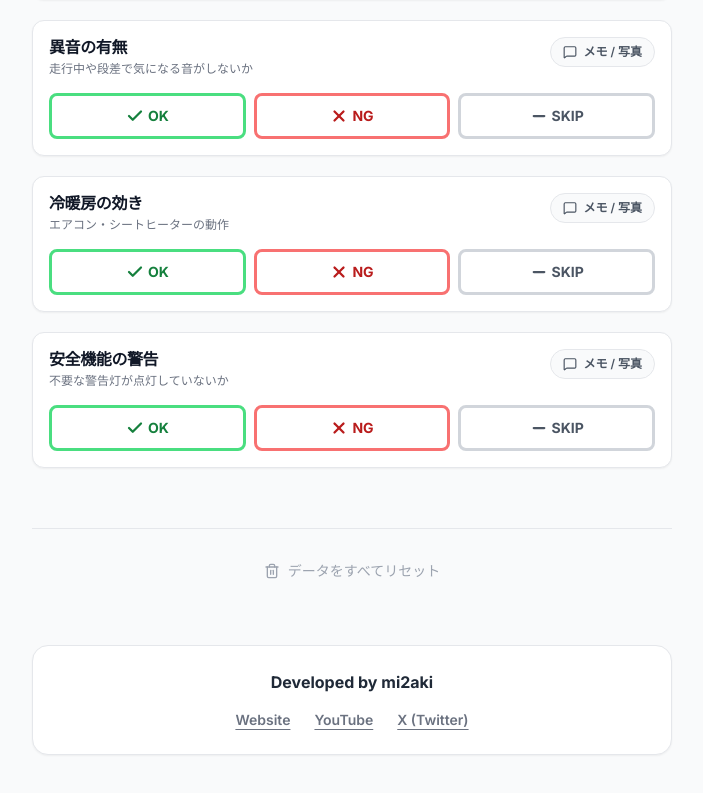
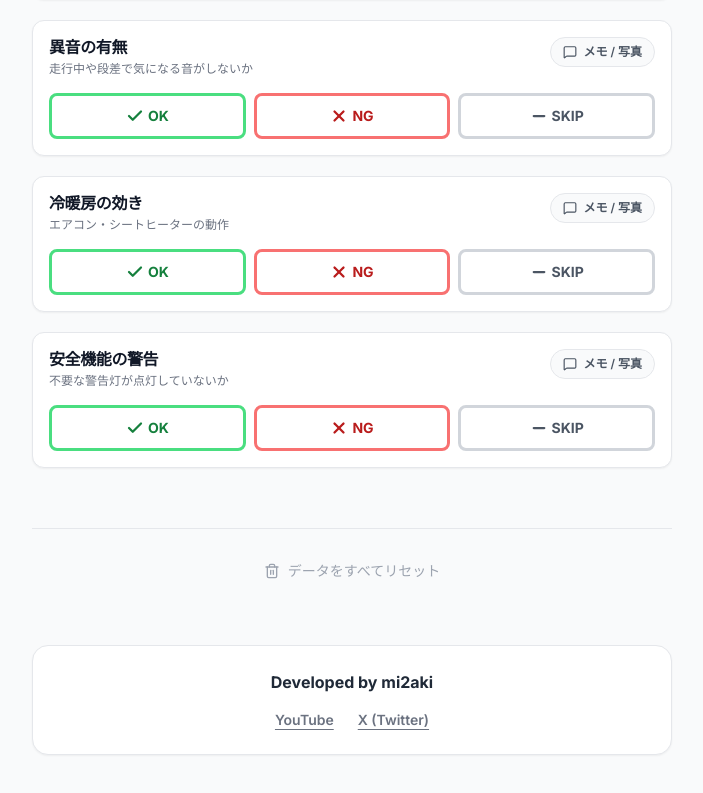
Before and after one commit to mi2aki-tes/tesla-checklist, a Next.js app: page / in a window 1280 px wide. Shown: the part 4984-5777 px from the top of the page, without its empty margins (288-991 px from the left). Built offline with nearby package versions, Linux system fonts and the light colour scheme.

Commit message:
Update footer links

```diff
--- a/src/app/page.tsx
+++ b/src/app/page.tsx
@@ -261,13 +261,10 @@ export default function Home() {
         <div className="inline-flex flex-col items-center justify-center p-6 bg-white border border-gray-200 rounded-2xl shadow-sm w-full">
           <p className="text-gray-800 font-bold mb-4">Developed by mi2aki</p>
           <div className="flex justify-center items-center gap-6">
-            <a href="https://mi2aki.com" target="_blank" rel="noopener noreferrer" className="text-sm font-semibold text-gray-500 hover:text-blue-600 transition-colors underline underline-offset-4">
-              Website
-            </a>
-            <a href="https://youtube.com/" target="_blank" rel="noopener noreferrer" className="text-sm font-semibold text-gray-500 hover:text-red-600 transition-colors underline underline-offset-4">
+            <a href="https://www.youtube.com/@mi2aki_tesla" target="_blank" rel="noopener noreferrer" className="text-sm font-semibold text-gray-500 hover:text-red-600 transition-colors underline underline-offset-4">
               YouTube
             </a>
-            <a href="https://x.com/" target="_blank" rel="noopener noreferrer" className="text-sm font-semibold text-gray-500 hover:text-black transition-colors underline underline-offset-4">
+            <a href="https://x.com/mi2aki_tesla" target="_blank" rel="noopener noreferrer" className="text-sm font-semibold text-gray-500 hover:text-black transition-colors underline underline-offset-4">
               X (Twitter)
             </a>
           </div>
```
